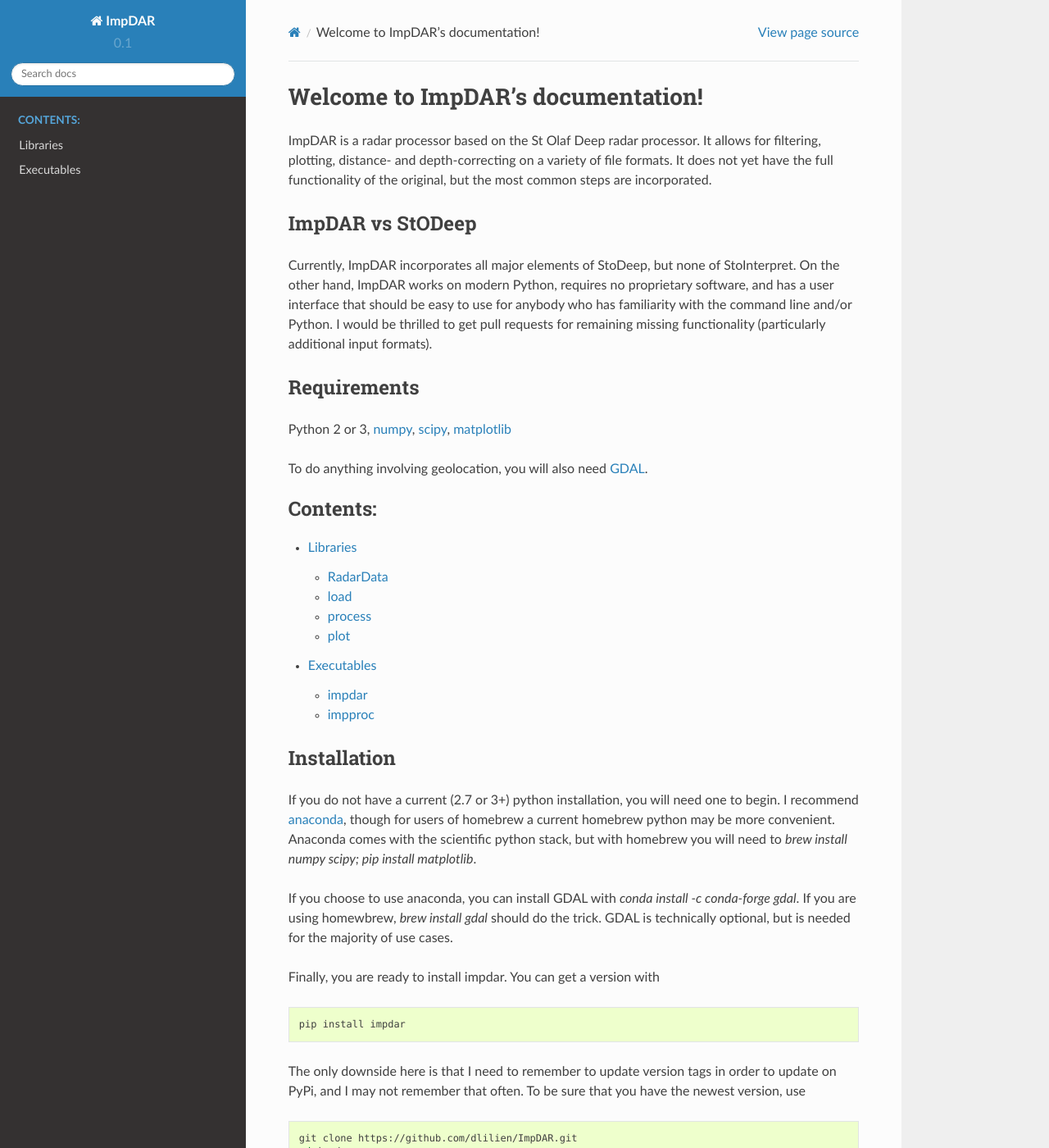
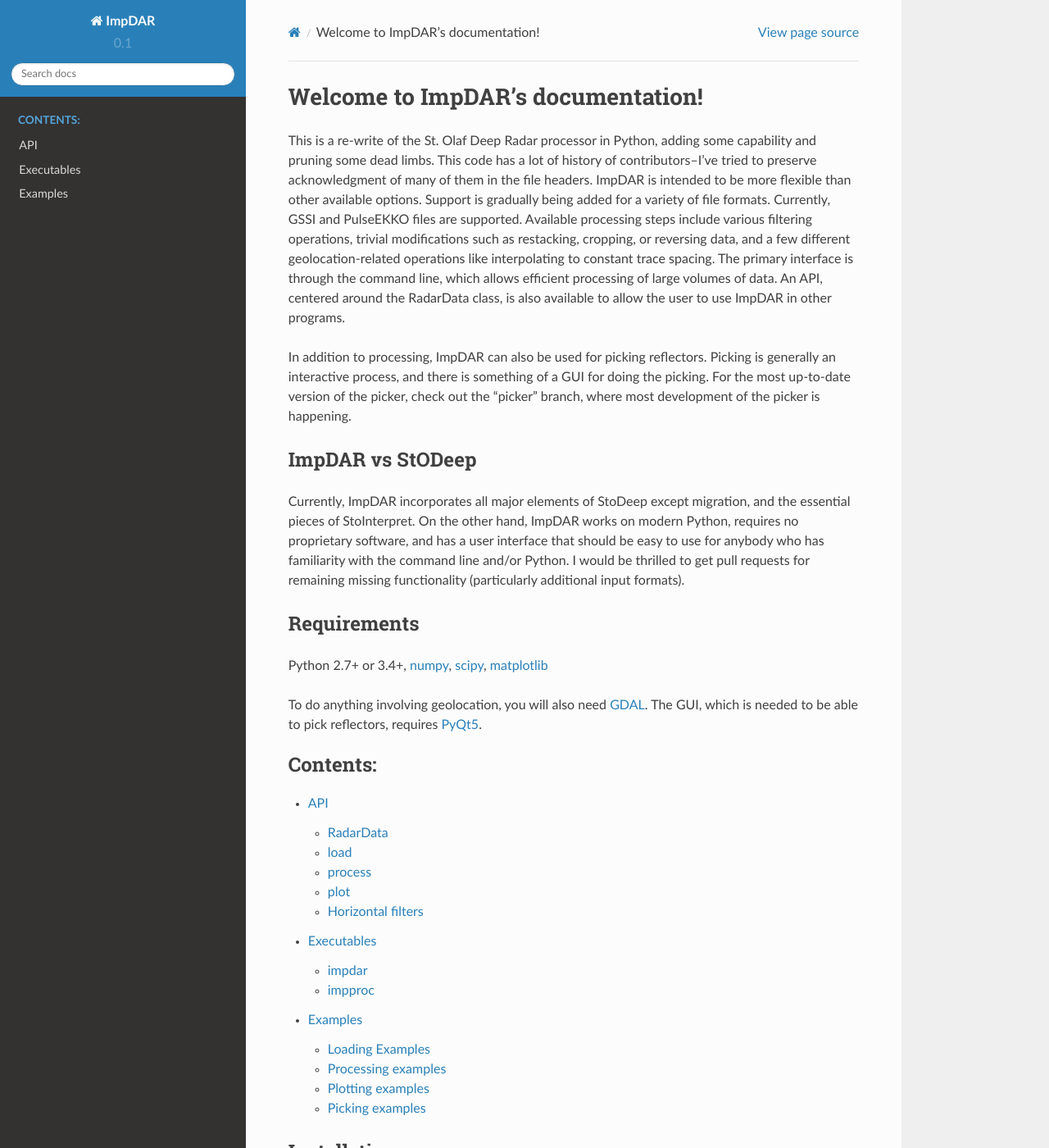
Before and after one commit to dlilien/ImpDAR, a Sphinx documentation site: the page built from doc/index.rst, in a window 1280 px wide and 1400 px high. Shown: the whole window at 82% size. Built offline with Sphinx 7.4.7 and the Read the Docs theme 2.0.0, drawn with Linux system fonts in a browser that asks for light colours; some of the changed text lies outside the part shown.

Commit message:
Greatly increase documentation coverage, including adding loading and processing examples

```diff
--- a/doc/conf.py
+++ b/doc/conf.py
@@ -35,6 +35,8 @@
 import sys
 import sphinx_rtd_theme
 sys.path.insert(0, os.path.abspath('../impdar'))
+sys.path.insert(0, os.path.abspath('../impdar/lib'))
+sys.path.insert(0, os.path.abspath('../impdar/bin'))
 sys.path.insert(0, os.path.abspath('..'))
 
 extensions = ['sphinx.ext.autodoc',
--- /dev/null
+++ b/doc/examples/index.rst
@@ -0,0 +1,12 @@
+Examples
+========
+
+Contents:
+
+.. toctree::
+        :maxdepth: 2
+
+        loading
+        processing
+        plotting
+        picking
--- /dev/null
+++ b/doc/examples/picking.rst
@@ -0,0 +1,4 @@
+Picking examples
+================
+
+Coming soon...
--- /dev/null
+++ b/doc/examples/plotting.rst
@@ -0,0 +1,4 @@
+Plotting examples
+=================
+
+Coming soon...
--- a/doc/index.rst
+++ b/doc/index.rst
@@ -6,22 +6,24 @@
 Welcome to ImpDAR's documentation!
 ==================================
 
-ImpDAR is a radar processor based on the St Olaf Deep radar processor. It allows for filtering, plotting, distance- and depth-correcting on a variety of file formats.  It does not yet have the full functionality of the original, but the most common steps are incorporated.
+This is a re-write of the St. Olaf Deep Radar processor in Python, adding some capability and pruning some dead limbs. This code has a lot of history of contributors--I've tried to preserve acknowledgment of many of them in the file headers. ImpDAR is intended to be more flexible than other available options. Support is gradually being added for a variety of file formats. Currently, GSSI and PulseEKKO files are supported. Available processing steps include various filtering operations, trivial modifications such as restacking, cropping, or reversing data, and a few different geolocation-related operations like interpolating to constant trace spacing. The primary interface is through the command line, which allows efficient processing of large volumes of data. An API, centered around the RadarData class, is also available to allow the user to use ImpDAR in other programs.
+
+In addition to processing, ImpDAR can also be used for picking reflectors. Picking is generally an interactive process, and there is something of a GUI for doing the picking. For the most up-to-date version of the picker, check out the "picker" branch, where most development of the picker is happening.
 
 ImpDAR vs StODeep
 -----------------
 
-Currently, ImpDAR incorporates all major elements of StoDeep, but none of StoInterpret. On the other hand, ImpDAR works on modern Python, requires no proprietary software, and has a user interface that should be easy to use for anybody who has familiarity with the command line and/or Python. I would be thrilled to get pull requests for remaining missing functionality (particularly additional input formats).
+Currently, ImpDAR incorporates all major elements of StoDeep except migration, and the essential pieces of StoInterpret. On the other hand, ImpDAR works on modern Python, requires no proprietary software, and has a user interface that should be easy to use for anybody who has familiarity with the command line and/or Python. I would be thrilled to get pull requests for remaining missing functionality (particularly additional input formats).
 
 Requirements
 ------------
 
-Python 2 or 3,
+Python 2.7+ or 3.4+,
 `numpy <http://www.numpy.org>`_,
 `scipy <http://www.scipy.org>`_,
 `matplotlib <http://matplotlib.org>`_
 
-To do anything involving geolocation, you will also need `GDAL <http://gdal.org>`_.
+To do anything involving geolocation, you will also need `GDAL <http://gdal.org>`_. The GUI, which is needed to be able to pick reflectors, requires `PyQt5 <https://pypi.org/project/PyQt5/>`_.
 
 .. toctree::
    :maxdepth: 2
@@ -29,6 +31,7 @@
 
    lib/index.rst
    bin/index.rst
+   examples/index.rst
 
 Installation
 ------------
@@ -37,13 +40,15 @@
 
 If you choose to use anaconda, you can install GDAL with `conda install -c conda-forge gdal`. If you are using homewbrew, `brew install gdal` should do the trick. GDAL is technically optional, but is needed for the majority of use cases.
 
+If you want to be able to trace layers, you need PyQt5. PyQt5 ships with Anaconda, so with no further installation is needed if you installed python with Anaconda. Otherwise, you might need to build both Qt5 and PyQt5.
+
 Finally, you are ready to install impdar. You can get a version with
 
 .. code-block:: bash
 
     pip install impdar
 
-The only downside here is that I need to remember to update version tags in order to update on PyPi, and I may not remember that often. To be sure that you have the newest version, use
+The downside here is that I need to update version tags in order to update on PyPi, and that may not happen often. To be sure that you have the newest version as a lot of development is happening, use
 
 .. code-block:: bash
 
@@ -53,6 +58,14 @@
 
 This requires `git <https://git-scm.com/downloads>`_.
 
+If you want to run the bleeding-edge version with the picker, use
+.. code-block:: bash
+
+    git clone https://github.com/dlilien/ImpDAR.git
+    git checkout picker
+    cd impdar
+    python setup.py install
+
 Indices and tables
 ==================
 
```
Also changed, not shown: doc/examples/loading.rst (added, +12 -0 lines), doc/examples/processing.rst (added, +72 -0 lines), doc/lib/horizontal_filters.rst (added, +7 -0 lines), doc/lib/index.rst (+9 -2 lines), doc/examples/dialog.png (added), doc/examples/proc.png (added), doc/examples/small_data.png (added), 8 other files.
